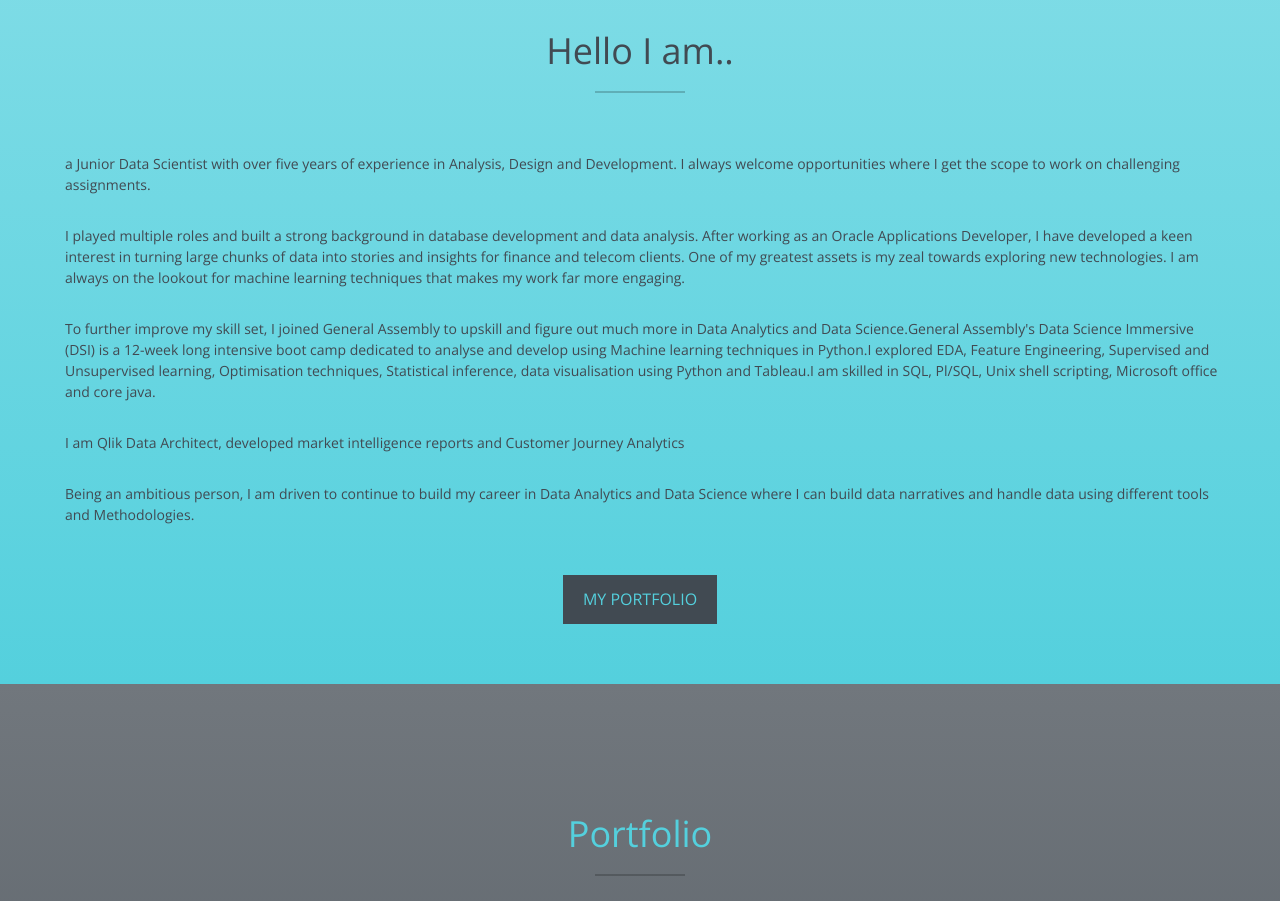
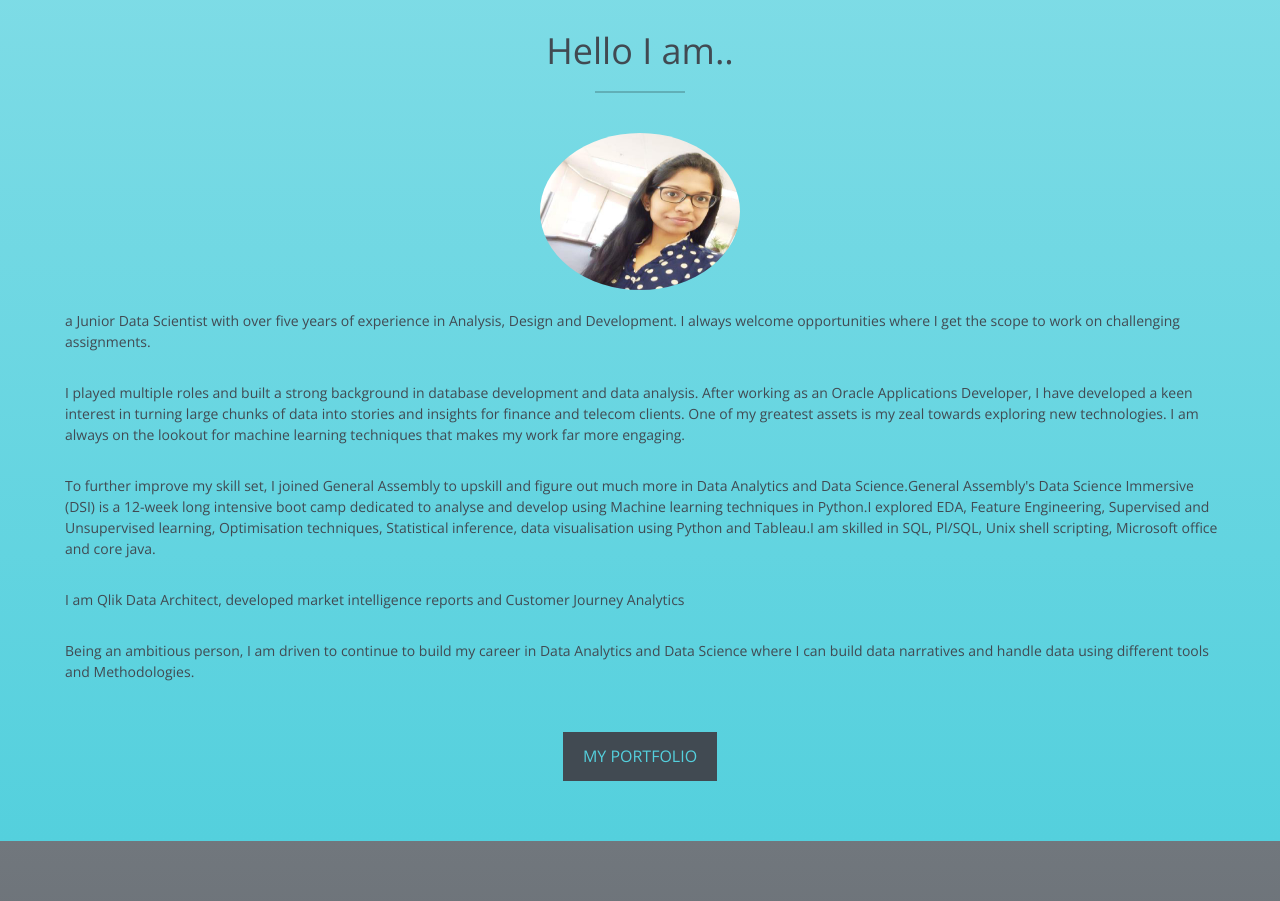
Before and after one commit to Indu4191/about-me, a plain HTML site: page index.html in a window 1280 px wide. Shown: the part 960-1861 px from the top of the page. Drawn offline with nearby package versions, Linux system fonts and the light colour scheme.

Commit message:
Update index.html

```diff
--- a/index.html
+++ b/index.html
@@ -70,7 +70,7 @@
       <hr class="about-hr">
     </div>
     <div class="row about-me text-center center">
-      <img src="img/indraja.jpeg" class="img-responsive my-image" alt="">
+      <img src="img/indraja.jpg" class="img-responsive my-image" alt="">
       <div class="about-text">
         <p>a Junior Data Scientist with over five years of experience in Analysis, Design and Development. I always welcome opportunities where I get the scope to work on challenging assignments.</p>
         <p>I played multiple roles and built a strong background in database development and data analysis. After working as an Oracle Applications Developer, I have developed a keen interest in turning large chunks of data into stories and insights for finance and telecom clients. One of my greatest assets is my zeal towards exploring new technologies. I am always on the lookout for machine learning techniques that makes my work far more engaging.</p>
```
